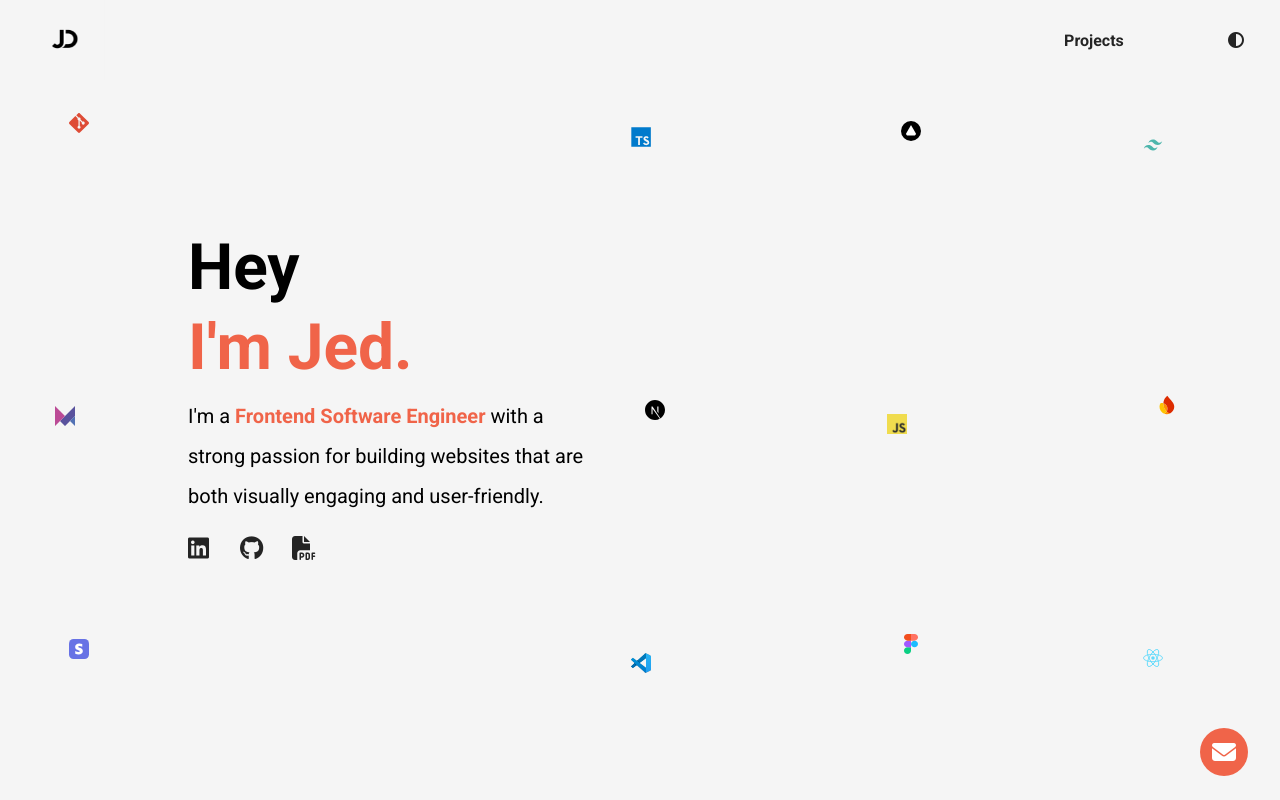
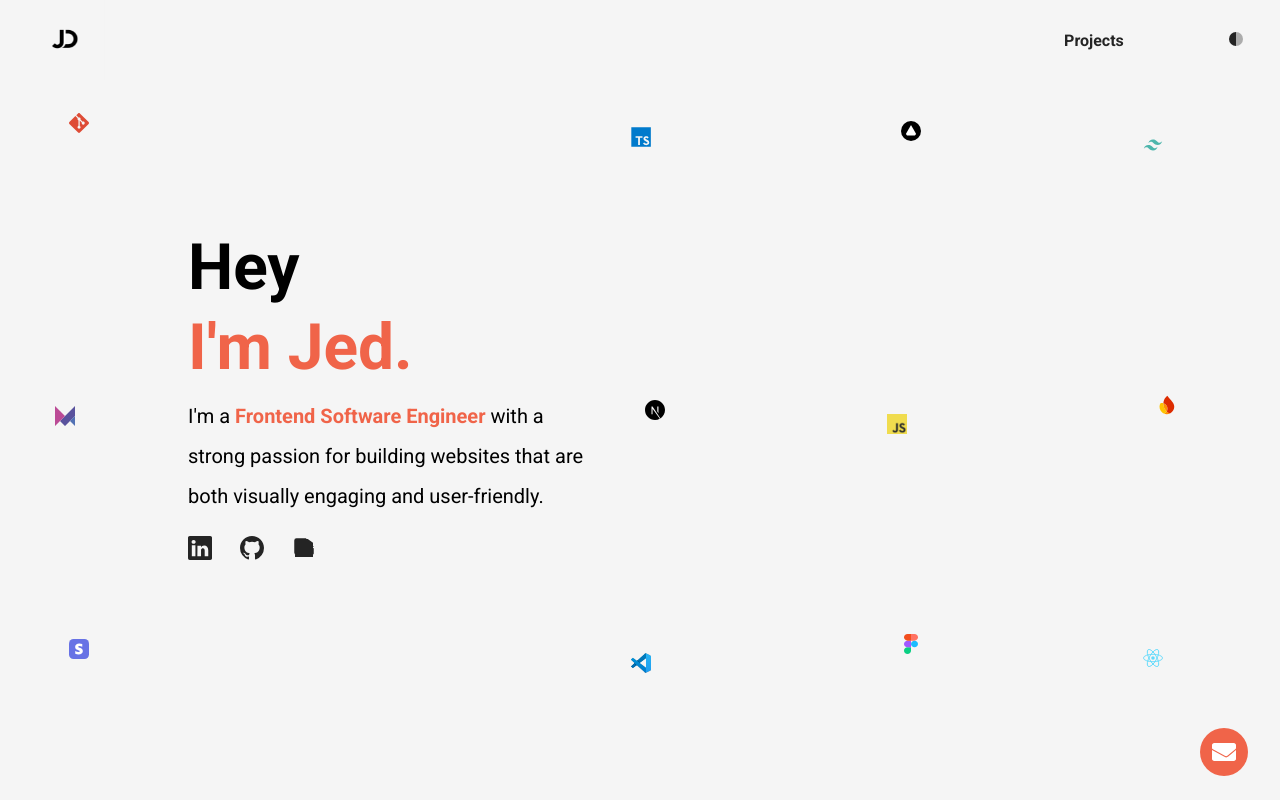
Before and after one commit to jeddelich/next-portfolio, a Next.js app: page / in a window 1280 px wide. Shown: the top 800 px of the page. Built offline with nearby package versions, Linux system fonts and the light colour scheme.

Commit message:
perf: replace font awesome kit with svgs and lazy load imports

```diff
--- a/app/globals.css
+++ b/app/globals.css
@@ -230,5 +230,5 @@ label {
 
   textarea {
     width: 80%;
-  }
+   }
 }
--- a/app/layout.tsx
+++ b/app/layout.tsx
@@ -1,6 +1,5 @@
 import type { Metadata } from "next";
-import { Geist, Geist_Mono, Roboto } from "next/font/google";
-import Script from "next/script";
+import { Roboto } from "next/font/google";
 import "./globals.css";
 
 // Layout
@@ -10,16 +9,6 @@ import Footer from "@/components/layout/Footer";
 // Contexts
 import { ModalProvider } from "../contexts/ModalContext";
 import { ThemeProvider } from "../contexts/ThemeContext";
-
-const geistSans = Geist({
-  variable: "--font-geist-sans",
-  subsets: ["latin"],
-});
-
-const geistMono = Geist_Mono({
-  variable: "--font-geist-mono",
-  subsets: ["latin"],
-});
 
 const roboto = Roboto({
   variable: "--font-roboto",
@@ -47,14 +36,9 @@ export default function RootLayout({
   return (
     <html
       lang="en"
-      className={`${geistSans.variable} ${geistMono.variable} ${roboto.variable} h-full antialiased`}
+      className={`${roboto.variable} h-full antialiased`}
     >
       <body className="min-h-full flex flex-col">
-        <Script
-          src="https://kit.fontawesome.com/b6ac0a8ac4.js"
-          crossOrigin="anonymous"
-          strategy="afterInteractive"
-        />
         <ThemeProvider>
           <ModalProvider>
             <Navbar />
--- a/app/page.tsx
+++ b/app/page.tsx
@@ -24,21 +24,32 @@ export default function Home() {
               target="_blank"
               className={`${styles.socialLink} click`}
             >
-              <i className="fa-brands fa-linkedin"></i>
+              <svg aria-hidden="true" viewBox="0 0 16 16" width="1em" height="1em" fill="currentColor">
+                <path d="M0 1.146C0 .513.526 0 1.175 0h13.65C15.474 0 16 .513 16 1.146v13.708c0 .633-.526 1.146-1.175 1.146H1.175A1.162 1.162 0 0 1 0 14.854zM4.943 13.5V6.169H2.542V13.5zM3.742 5.171c.837 0 1.358-.554 1.358-1.248-.015-.71-.52-1.248-1.342-1.248S2.4 3.213 2.4 3.923c0 .694.52 1.248 1.327 1.248zm9.758 8.329v-4.025c0-2.155-1.149-3.158-2.681-3.158-1.235 0-1.79.68-2.099 1.157h-.03v-.994H6.29c.03.658 0 7.02 0 7.02h2.4V9.58c0-.21.015-.42.077-.57.168-.42.55-.856 1.19-.856.84 0 1.176.646 1.176 1.593V13.5z" />
+              </svg>
             </a>
             <a
               href="https://github.com/jeddelich"
               target="_blank"
               className={`${styles.socialLink} click`}
             >
-              <i className="fa-brands fa-github"></i>
+              <svg aria-hidden="true" viewBox="0 0 16 16" width="1em" height="1em" fill="currentColor">
+                <path d="M8 0C3.58 0 0 3.58 0 8a8 8 0 0 0 5.47 7.59c.4.07.55-.17.55-.38 0-.19-.01-.82-.01-1.49-2.01.37-2.53-.49-2.69-.94-.09-.23-.48-.94-.82-1.13-.28-.15-.68-.52-.01-.53.63-.01 1.08.58 1.23.82.72 1.21 1.87.87 2.33.66.07-.52.28-.87.51-1.07-1.78-.2-3.64-.89-3.64-3.95 0-.87.31-1.59.82-2.15-.08-.2-.36-1.02.08-2.12 0 0 .67-.21 2.2.82a7.63 7.63 0 0 1 4 0c1.53-1.04 2.2-.82 2.2-.82.44 1.1.16 1.92.08 2.12.51.56.82 1.27.82 2.15 0 3.07-1.87 3.75-3.65 3.95.29.25.54.73.54 1.48 0 1.07-.01 1.93-.01 2.2 0 .21.15.46.55.38A8.01 8.01 0 0 0 16 8c0-4.42-3.58-8-8-8" />
+              </svg>
             </a>
             <a
               className={`${styles.socialLink} click`}
               href="https://docs.google.com/document/d/1ERrjHAJd3pF_YNKKpFaNXXVOQ65JDc1v/edit?usp=sharing&ouid=114423874225935714907&rtpof=true&sd=true"
               target="_blank"
             >
-              <i className="fa-solid fa-file-pdf"></i>
+              <svg aria-hidden="true" viewBox="0 0 16 16" width="1em" height="1em" fill="currentColor">
+                <path d="M5.523 6.667h.72c.805 0 1.486.356 1.486 1.21 0 .855-.681 1.222-1.486 1.222h-.419V10H5.522z" />
+                <path d="M5.824 7.037v1.69h.378c.56 0 .869-.242.869-.85 0-.61-.31-.84-.869-.84z" />
+                <path d="M8.795 6.667h.99c1.06 0 1.812.59 1.812 1.666C11.597 9.41 10.844 10 9.785 10h-.99z" />
+                <path d="M9.095 7.037v2.593h.63c.735 0 1.25-.38 1.25-1.297 0-.914-.515-1.296-1.25-1.296z" />
+                <path d="M12.668 6.667h1.908v.37h-1.607v1.02h1.449v.369h-1.449V10h-.3z" />
+                <path d="M14 4.5V14H2V2h8.5zm-7.5 2a.75.75 0 0 0-.75.75v2.5c0 .414.336.75.75.75h3.5a.75.75 0 0 0 .75-.75v-.5h2.5a.75.75 0 0 0 .75-.75v-.25h.5v2.5A1.5 1.5 0 0 1 13 12.5H3A1.5 1.5 0 0 1 1.5 11V3A1.5 1.5 0 0 1 3 1.5h6.5V4A.5.5 0 0 0 10 4.5z" />
+              </svg>
             </a>
           </div>
         </header>
--- a/components/layout/Navbar.module.css
+++ b/components/layout/Navbar.module.css
@@ -111,12 +111,12 @@
 }
 
 :global(.dark-theme) .navLinkAnchor,
-:global(.dark-theme .fa-circle-half-stroke) {
+:global(.dark-theme) .themeIcon {
   color: white;
 }
 
-:global(.dark-theme .fa-arrow-down) {
-  color: white;
+.themeIcon {
+  display: block;
 }
 
 @media (max-width: 480px) {
--- a/components/layout/Navbar.tsx
+++ b/components/layout/Navbar.tsx
@@ -61,7 +61,17 @@ function Navbar() {
             href="#"
             className={`${styles.navLinkAnchor} link__hover-effect link__hover-effect--black`}
           >
-            <i className="fa-solid fa-circle-half-stroke"></i>
+            <svg
+              aria-hidden="true"
+              viewBox="0 0 512 512"
+              width="1em"
+              height="1em"
+              fill="currentColor"
+              className={styles.themeIcon}
+            >
+              <path d="M256 32a224 224 0 1 0 0 448V32z" />
+              <path d="M256 32a224 224 0 0 1 0 448z" opacity="0.35" />
+            </svg>
           </a>
         </li>
       </ul>
--- a/components/projects/ProjectCard.tsx
+++ b/components/projects/ProjectCard.tsx
@@ -24,7 +24,9 @@ function ProjectCard({ project }: { project: Project }) {
               className={styles.project__descriptionLink}
               target="_blank"
             >
-              <i className="fa-brands fa-github"></i>
+              <svg aria-hidden="true" viewBox="0 0 16 16" width="1em" height="1em" fill="currentColor">
+                <path d="M8 0C3.58 0 0 3.58 0 8a8 8 0 0 0 5.47 7.59c.4.07.55-.17.55-.38 0-.19-.01-.82-.01-1.49-2.01.37-2.53-.49-2.69-.94-.09-.23-.48-.94-.82-1.13-.28-.15-.68-.52-.01-.53.63-.01 1.08.58 1.23.82.72 1.21 1.87.87 2.33.66.07-.52.28-.87.51-1.07-1.78-.2-3.64-.89-3.64-3.95 0-.87.31-1.59.82-2.15-.08-.2-.36-1.02.08-2.12 0 0 .67-.21 2.2.82a7.63 7.63 0 0 1 4 0c1.53-1.04 2.2-.82 2.2-.82.44 1.1.16 1.92.08 2.12.51.56.82 1.27.82 2.15 0 3.07-1.87 3.75-3.65 3.95.29.25.54.73.54 1.48 0 1.07-.01 1.93-.01 2.2 0 .21.15.46.55.38A8.01 8.01 0 0 0 16 8c0-4.42-3.58-8-8-8" />
+              </svg>
               {project.githubLink.text}
             </a>
             <a
@@ -32,7 +34,9 @@ function ProjectCard({ project }: { project: Project }) {
               className={styles.project__descriptionLink}
               target="_blank"
             >
-              <i className="fa-solid fa-link"></i>
+              <svg aria-hidden="true" viewBox="0 0 576 512" width="1em" height="1em" fill="currentColor">
+                <path d="M384 192H96c-17.7 0-32 14.3-32 32v192c0 17.7 14.3 32 32 32h288c17.7 0 32-14.3 32-32V224c0-17.7-14.3-32-32-32zm-32-96h-96c-17.7 0-32-14.3-32-32s14.3-32 32-32h96c123.7 0 224 100.3 224 224v96c0 17.7-14.3 32-32 32s-32-14.3-32-32v-96c0-88.4-71.6-160-160-160z" />
+              </svg>
               {project.vercelLink.text}
             </a>
           </div>
--- a/components/ui/LandingClientShell.module.css
+++ b/components/ui/LandingClientShell.module.css
@@ -38,7 +38,7 @@
   align-items: center;
 }
 
-.mailBtn i {
+.mailBtn svg {
   display: flex;
   align-items: center;
   justify-content: center;
--- a/components/ui/LandingClientShell.tsx
+++ b/components/ui/LandingClientShell.tsx
@@ -1,13 +1,17 @@
 "use client";
 
 import type { ReactNode } from "react";
+import dynamic from "next/dynamic";
 
-import Modal from "@/components/ui/Modal";
 import ScrollDown from "@/components/ui/ScrollDownIcon";
 import { useModal } from "@/contexts/ModalContext";
 import { useLogoMotion } from "@/hooks/useLogoMotion";
 import TechStackLogos, { type TechItem } from "@/components/ui/TechStackLogos";
 import styles from "./LandingClientShell.module.css";
+
+const Modal = dynamic(() => import("@/components/ui/Modal"), {
+  ssr: false,
+});
 
 type LandingClientShellProps = {
   techStack: TechItem[];
@@ -31,7 +35,10 @@ function LandingClientShell({ techStack, children }: LandingClientShellProps) {
         <>
           <a href="#" className={styles.mailBtnWrapper}>
             <button className={`${styles.mailBtn} click`} onClick={() => toggleModal()}>
-              <i className="fa-solid fa-envelope"></i>
+              <svg aria-hidden="true" viewBox="0 0 512 512" width="1em" height="1em" fill="currentColor">
+                <path d="M502.3 190.8L327.4 338c-15.4 13-37.4 13-52.8 0L9.7 190.8C3.8 185.8 0 178.5 0 170.8V112c0-26.5 21.5-48 48-48h416c26.5 0 48 21.5 48 48v58.8c0 7.7-3.8 15-9.7 20z" />
+                <path d="M0 214.6v185.4c0 26.5 21.5 48 48 48h416c26.5 0 48-21.5 48-48V214.6L346.8 354.4c-26.6 22.4-65 22.4-91.6 0L0 214.6z" />
+              </svg>
             </button>
           </a>
           <ScrollDown />
--- a/components/ui/Modal.module.css
+++ b/components/ui/Modal.module.css
@@ -277,7 +277,7 @@
   display: flex;
 }
 
-:global(.fa-spinner) {
+.spinnerIcon {
   animation: spinner 750ms infinite linear;
 }
 
--- a/components/ui/Modal.tsx
+++ b/components/ui/Modal.tsx
@@ -1,6 +1,5 @@
 "use client";
 
-import emailjs from "@emailjs/browser";
 import { useRef, useState } from "react";
 import { useModal } from "@/contexts/ModalContext";
 import styles from "./Modal.module.css";
@@ -29,6 +28,7 @@ function Modal() {
     setEmailStatus("loading");
 
     try {
+      const { default: emailjs } = await import("@emailjs/browser");
       await emailjs.sendForm(
         EMAILJS_SERVICE_ID,
         EMAILJS_TEMPLATE_ID,
@@ -45,10 +45,17 @@ function Modal() {
   return (
     <div className={styles.modal}>
       <div className={`${styles.modal__half} ${styles.modal__about}`}>
-        <i
-          className={`fa-solid fa-times ${styles.modal__exit} ${styles.modal__exitAbout} click`}
+        <svg
+          aria-hidden="true"
+          viewBox="0 0 384 512"
+          width="1em"
+          height="1em"
+          fill="currentColor"
+          className={`${styles.modal__exit} ${styles.modal__exitAbout} click`}
           onClick={() => toggleModal()}
-        ></i>
+        >
+          <path d="M55.1 73.4c-12.5-12.5-12.5-32.8 0-45.3s32.8-12.5 45.3 0L192 119.8l91.6-91.7c12.5-12.5 32.8-12.5 45.3 0s12.5 32.8 0 45.3L237.3 165l91.6 91.6c12.5 12.5 12.5 32.8 0 45.3s-32.8 12.5-45.3 0L192 210.3l-91.6 91.6c-12.5 12.5-32.8 12.5-45.3 0s-12.5-32.8 0-45.3L146.7 165 55.1 73.4z" />
+        </svg>
         <h3 className={styles.modal__title}>
           Here&apos;s more about me.
         </h3>
@@ -75,10 +82,17 @@ function Modal() {
         </p>
       </div>
       <div className={`${styles.modal__half} ${styles.modal__contact}`}>
-        <i
-          className={`fa-solid fa-times ${styles.modal__exit} ${styles.modal__exitContact} click`}
+        <svg
+          aria-hidden="true"
+          viewBox="0 0 384 512"
+          width="1em"
+          height="1em"
+          fill="currentColor"
+          className={`${styles.modal__exit} ${styles.modal__exitContact} click`}
           onClick={() => toggleModal()}
-        ></i>
+        >
+          <path d="M55.1 73.4c-12.5-12.5-12.5-32.8 0-45.3s32.8-12.5 45.3 0L192 119.8l91.6-91.7c12.5-12.5 32.8-12.5 45.3 0s12.5 32.8 0 45.3L237.3 165l91.6 91.6c12.5 12.5 12.5 32.8 0 45.3s-32.8 12.5-45.3 0L192 210.3l-91.6 91.6c-12.5 12.5-32.8 12.5-45.3 0s-12.5-32.8 0-45.3L146.7 165 55.1 73.4z" />
+        </svg>
         <h3 className={`${styles.modal__title} ${styles.centered}`}>
           Let&apos;s have a chat!
         </h3>
@@ -123,7 +137,16 @@ function Modal() {
             emailStatus === "loading" ? styles.modal__overlayVisible : ""
           }`}
         >
-          <i className="fa-solid fa-spinner"></i>
+          <svg
+            aria-hidden="true"
+            viewBox="0 0 512 512"
+            width="1em"
+            height="1em"
+            fill="currentColor"
+            className={styles.spinnerIcon}
+          >
+            <path d="M304 48c0 26.5-21.5 48-48 48s-48-21.5-48-48 21.5-48 48-48 48 21.5 48 48zm0 416c0 26.5-21.5 48-48 48s-48-21.5-48-48 21.5-48 48-48 48 21.5 48 48zM96 256c0 26.5-21.5 48-48 48S0 282.5 0 256s21.5-48 48-48 48 21.5 48 48zm464 0c0 26.5-21.5 48-48 48s-48-21.5-48-48 21.5-48 48-48 48 21.5 48 48zM143.4 112.6c18.7 18.7 18.7 49.1 0 67.9s-49.1 18.7-67.9 0-18.7-49.1 0-67.9 49.1-18.7 67.9 0zm293.1 293.1c18.7 18.7 18.7 49.1 0 67.9s-49.1 18.7-67.9 0-18.7-49.1 0-67.9 49.1-18.7 67.9 0z" />
+          </svg>
         </div>
         <div
           className={`${styles.modal__overlay} ${styles.modal__overlaySuccess} ${
--- a/components/ui/ScrollDownIcon.module.css
+++ b/components/ui/ScrollDownIcon.module.css
@@ -36,6 +36,10 @@
 
 :global(.dark-theme) .scroll__icon {
   border-color: white;
+}
+
+:global(.dark-theme) .arrow {
+  color: white;
 }
 
 .click {
--- a/components/ui/ScrollDownIcon.tsx
+++ b/components/ui/ScrollDownIcon.tsx
@@ -3,17 +3,25 @@ import styles from "./ScrollDownIcon.module.css";
 import { motion } from "framer-motion";
 
 function ScrollDown() {
-
   return (
     <motion.a
       href="#projects"
       className={styles.scroll}
       initial={{ opacity: 0 }}
-      animate={{ opacity: 1}}
-      transition={{ duration: 0.5, delay: 6}}
+      animate={{ opacity: 1 }}
+      transition={{ duration: 0.5, delay: 6 }}
     >
       <div className={`${styles.scroll__icon} ${styles.click}`}></div>
-      <div className={`fa-solid fa-arrow-down ${styles.arrow}`}></div>
+      <svg
+        aria-hidden="true"
+        viewBox="0 0 384 512"
+        width="0.75em"
+        height="0.75em"
+        fill="currentColor"
+        className={styles.arrow}
+      >
+        <path d="M169.4 470.6c12.5 12.5 32.8 12.5 45.3 0l160-160c12.5-12.5 12.5-32.8 0-45.3s-32.8-12.5-45.3 0L224 370.7V32c0-17.7-14.3-32-32-32s-32 14.3-32 32v338.7L54.6 265.4c-12.5-12.5-32.8-12.5-45.3 0s-12.5 32.8 0 45.3l160 160z" />
+      </svg>
     </motion.a>
   );
 }
```
